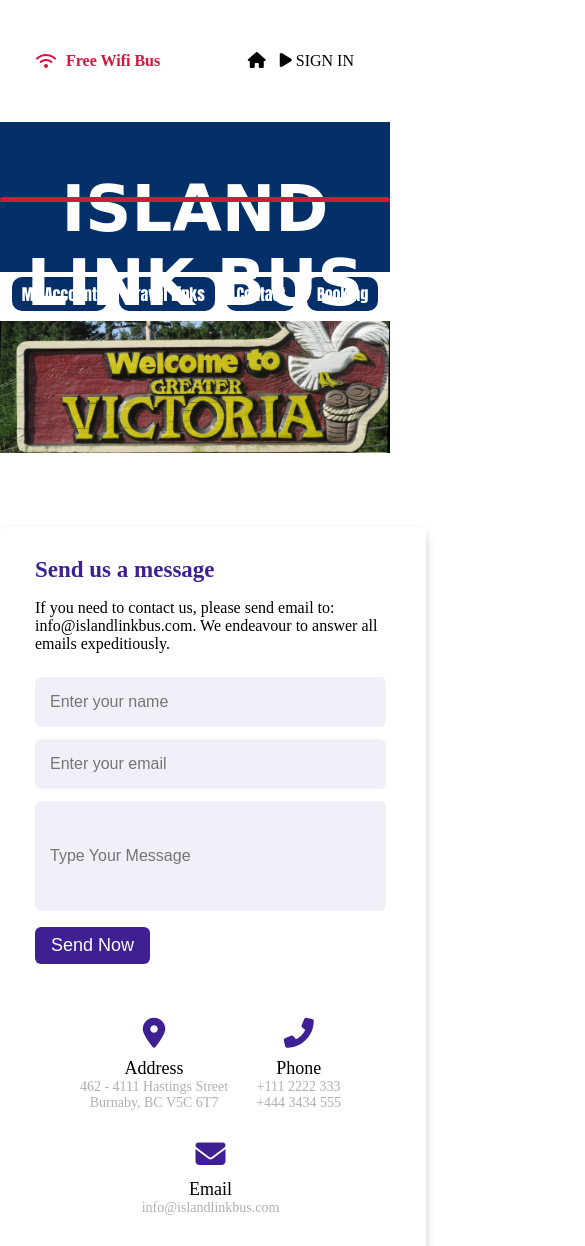
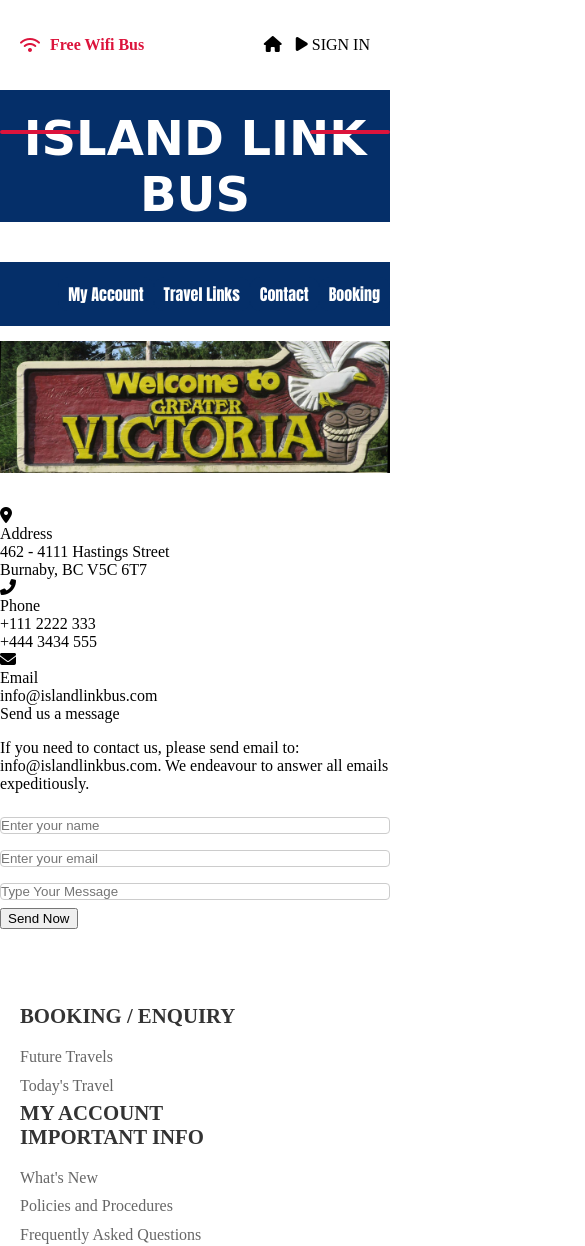
Before and after one commit to nic-dgl103-w23-cvs1/project-mrsaif888, a plain HTML site: page website task/contact.html in a window 390 px wide. Shown: the top 1246 px of the page, 585 px wide, since content can reach past the window. Drawn offline with nearby package versions, Linux system fonts and the light colour scheme; a web font is replaced by a local one.

Commit message:
index responsive done

```diff
--- a/website task/assets/style.css
+++ b/website task/assets/style.css
@@ -47,7 +47,7 @@
 
 .logo-header{
     background-color: #052f69;
-    height: 150px;
+
     text-transform: uppercase;
     text-align: center;
     position: relative;
@@ -88,6 +88,8 @@
     align-items: center;
     justify-content: space-evenly;
     padding-top: 10px;
+    background-color: #052f69;
+    padding: 20px 0;
 }
 .list-items li{
     font-family: 'Anton', sans-serif;
@@ -503,141 +505,154 @@
 .rules h3{
     color: #d2242b;
 }
-
-/* ======contact page======== */
-/* Google Font CDN Link */
-
-.contact-form{
-  width: 85%;
-  background: #fff;
-  border-radius: 6px;
-  padding: 20px 60px 30px 40px;
-  box-shadow: 0 5px 10px rgba(0, 0, 0, 0.2);
-}
-.contact-form .content{
-  display: flex;
-  align-items: center;
-  justify-content: space-between;
-}
-.contact-form .content .left-side{
-  width: 25%;
-  height: 100%;
-  display: flex;
-  flex-direction: column;
-  align-items: center;
-  justify-content: center;
-  margin-top: 15px;
-  position: relative;
-}
-.content .left-side::before{
-  content: '';
-  position: absolute;
-  height: 70%;
-  width: 2px;
-  right: -15px;
-  top: 50%;
-  transform: translateY(-50%);
-  background: #afafb6;
-}
-.content .left-side .details{
-  margin: 14px;
-  text-align: center;
-}
-.content .left-side .details i{
-  font-size: 30px;
-  color: #3e2093;
-  margin-bottom: 10px;
-}
-.content .left-side .details .topic{
-  font-size: 18px;
-  font-weight: 500;
-}
-.content .left-side .details .text-one,
-.content .left-side .details .text-two{
-  font-size: 14px;
-  color: #afafb6;
-}
-.contact-form .content .right-side{
-  width: 75%;
-  margin-left: 75px;
-}
-.content .right-side .topic-text{
-  font-size: 23px;
-  font-weight: 600;
-  color: #3e2093;
-}
-.right-side .input-box{
-  height: 50px;
-  width: 100%;
-  margin: 12px 0;
-}
-.right-side .input-box input,
-.right-side .input-box textarea{
-  height: 100%;
-  width: 100%;
-  border: none;
-  outline: none;
-  font-size: 16px;
-  background: #F0F1F8;
-  border-radius: 6px;
-  padding: 0 15px;
-  resize: none;
-}
-.right-side .message-box{
-  min-height: 110px;
-}
-.right-side .input-box textarea{
-  padding-top: 6px;
-}
-.right-side .button{
-  display: inline-block;
-  margin-top: 12px;
-}
-.right-side .button input[type="button"]{
-  color: #fff;
-  font-size: 18px;
-  outline: none;
-  border: none;
-  padding: 8px 16px;
-  border-radius: 6px;
-  background: #3e2093;
-  cursor: pointer;
-  transition: all 0.3s ease;
-}
-.button input[type="button"]:hover{
-  background: #5029bc;
+.toggle{
+    display: none;
 }
 
-@media (max-width: 950px) {
-  .contact-form{
-    width: 90%;
-    padding: 30px 40px 40px 35px ;
-  }
-  .contact-form .content .right-side{
-   width: 75%;
-   margin-left: 55px;
+@media (max-width :600px){
+    .container{
+        padding: 0;
+    }
+    .tagline{
+        display: none;
+    }
+    .logo-header a h2{
+        font-size: 1rem;
+        padding-top: 20px;
+    }
+    .logo-header h2::before{
+        width: 50px;
+        top: unset;
+        height: 3px;
+    }
+    .logo-header h2::after{
+        width: 50px;
+        top: unset;
+        height: 3px;
+    }
+    input[type=text], select{
+padding: 0;
+    }
+    .inquiry{
+        width: 90%;
+        right: 12px;
+        bottom: 10px;
+    }
+    .heading-inquiry h2{
+        margin: 8px;
+        padding: 8px;
+        font-size: 0.8rem;
+    }
+    .make-inquiry{
+        padding: 8px;
+        font-size: 0.6rem;
+    }
+    .side-image{
+        width: 20px;
+    }
+    .cards{
+        flex-direction: column;
+    }
+    .innercard{
+        width: 80%;
+        margin: 10px;
+    }
+    .maps h2{
+        font-size: 1.5rem;
+    }
+    .maps span{
+        font-size: 0.8rem;
+    }
+    .heading-info h2{
+        font-size: 1.5rem;
+    }
+    .heading-info h2::before{
+        display: none;
+    }
+    .celebration{
+        flex-direction: column-reverse;
+    }
+    .footer-main{
+        flex-direction: column;
+    }
+    .items-footer{
+        flex-direction: column;
+        padding: 10px 0;
+    }
+
+
 }
+@media (max-width:900px){
+.list-items{
+    flex-wrap: wrap;
+    justify-content: flex-end;
+
 }
-@media (max-width: 820px) {
-  .contact-form{
-    margin: 40px 0;
-    height: 100%;
-  }
-  .contact-form .content{
-    flex-direction: column-reverse;
-  }
- .contact-form .content .left-side{
-   width: 100%;
-   flex-direction: row;
-   margin-top: 40px;
-   justify-content: center;
-   flex-wrap: wrap;
- }
- .contact-form .content .left-side::before{
-   display: none;
- }
- .contact-form .content .right-side{
-   width: 100%;
-   margin-left: 0;
- }
+.tagline{
+    display: none;
 }
+.toggle{
+    display: block !important;
+    /* align-items: flex-start; */
+}
+.nav-links{
+    display: none;
+    width: 100%;
+    text-align: center;
+    background-color: #052f69;
+    height: 10vh;
+}
+.active{
+    display: block;
+}
+.logo-header a h2{
+    font-size: 2.5rem;
+    padding-top: 20px;
+}
+.logo-header h2::before{
+    width: 80px;
+    top: 40px;
+    height: 4px;
+}
+.logo-header h2::after{
+    width: 80px;
+    top: 40px;
+    height: 4px;
+}
+.items-footer{
+    flex-direction: column;
+    padding: 10px 0;
+}
+.footer-main{
+    align-items: flex-start;
+}
+
+}
+@media (max-width:1024px){
+    .tagline{
+        font-size: 2.5rem !important;
+    }
+    .tagline ::before{
+        bottom: 50px;
+        width: 360px;
+    }
+    .logo-header a h2{
+        font-size: 3rem;
+        padding-top: 20px;
+    }
+    .logo-header h2::before{
+        width: 80px;
+        top: 40px;
+        height: 4px;
+    }
+    .logo-header h2::after{
+        width: 80px;
+        top: 40px;
+        height: 4px;
+    }
+}
+@media (max-width:1200px){
+    .tagline{
+        font-size: 3.5rem;
+    }
+}
--- a/website task/contact.html
+++ b/website task/contact.html
@@ -8,6 +8,8 @@
     <link rel="stylesheet" href="./assets/fontawesome/css/all.min.css">
     <link href="https://fonts.googleapis.com/css2?family=Tilt+Prism&display=swap" rel="stylesheet">
     <link href="https://fonts.googleapis.com/css2?family=Anton&display=swap" rel="stylesheet">
+    <link href="https://unpkg.com/aos@2.3.1/dist/aos.css" rel="stylesheet">
+    <script src="https://unpkg.com/aos@2.3.1/dist/aos.js"></script>
 
     <title>Contact Us</title>
     <link rel="icon" type="image/x-icon" href="./assets/images/favicon-16x16.png">
@@ -27,7 +29,10 @@
 
         </div>
         <div class="logo-header">
-            <a href="./index.html"><h2> Island Link Bus </h2></a>
+            <a href="./index.html"><h2 data-aos="fade-left"
+              data-aos-anchor="#example-anchor"
+              data-aos-offset="500"
+              data-aos-duration="1200"> Island Link Bus </h2></a>
 
         </div>
 
@@ -141,6 +146,14 @@
 
     </div>
 </footer>
-
+<script>
+  AOS.init();
+  const toggleButton= document.getElementsByClassName('toggle')[0];
+  const navbarLinks = document.getElementsByClassName('nav-links');
+  toggleButton.addEventListener('click' ,function(){
+    for(var i=0; i< navbarLinks.length; i++)
+    navbarLinks[i].classList.toggle('active');
+  });
+  </script>
     </body>
     </html>
```
Also changed, not shown: website task/account.html (+10 -4 lines), website task/booking.html (+10 -2 lines), website task/index.html (+21 -7 lines), website task/travellinks.html (+10 -3 lines).
